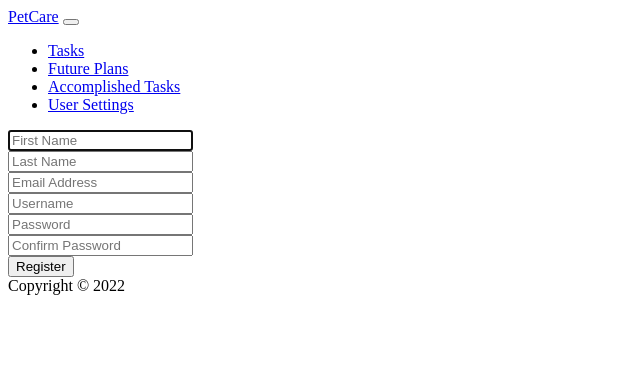
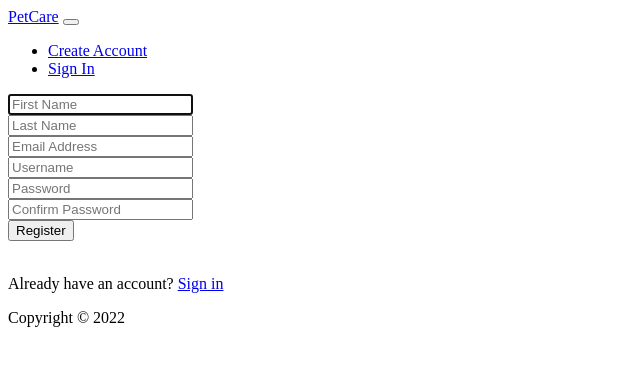
Before and after one commit to josemartin357/pet-care, a Flask app: page /register in a window 1280 px wide. Shown: the top 366 px of the page, without its empty margins (0-640 px from the left). Run offline with Flask 2, Linux system fonts and the light colour scheme; some libraries are stand-ins or nearby versions.

Commit message:
Added conditional in layout to show sign-in nav when user not logged in, and viceversa if user is logged-in.

```diff
--- a/templates/layout.html
+++ b/templates/layout.html
@@ -12,8 +12,8 @@
     <!-- ajax link -->
     <script src="https://cdnjs.cloudflare.com/ajax/libs/popper.js/1.12.3/umd/popper.min.js"></script>
 
-    <!-- NOTE: could use block title here -->
-    <title>PetCare</title>
+    <!-- using block title from htmls -->
+    <title>PetCare: {% block title %}{% endblock %}</title>
   </head>
   <body>
     <nav>
@@ -22,12 +22,24 @@
       <button></button>
       <div>
         <!-- when user is logged-in -->
+        {% if session.user_id %}
         <ul>
           <li><a href="/">Tasks</a></li>
           <li><a href="/goals">Future Plans</a></li>
           <li><a href="/accomplished">Accomplished Tasks</a></li>
-          <li><a href="/">User Settings</a></li>
+          <li><a href="/logout">Sign Out</a></li>
         </ul>
+        <!-- if user not logged-in -->
+        {% else %}
+        <ul>
+          <li>
+            <a href="/register">Create Account</a>
+          </li>
+          <li>
+            <a href="/login">Sign In</a>
+          </li>
+        </ul>
+        {% endif %}
       </div>
     </nav>
 
--- a/templates/register.html
+++ b/templates/register.html
@@ -55,5 +55,6 @@ block main %}
   </div>
   <button type="submit">Register</button>
 </form>
-
+<br />
+<p>Already have an account? <a href="/login">Sign in</a></p>
 {% endblock %}
```
Also changed, not shown: 2 other files.
